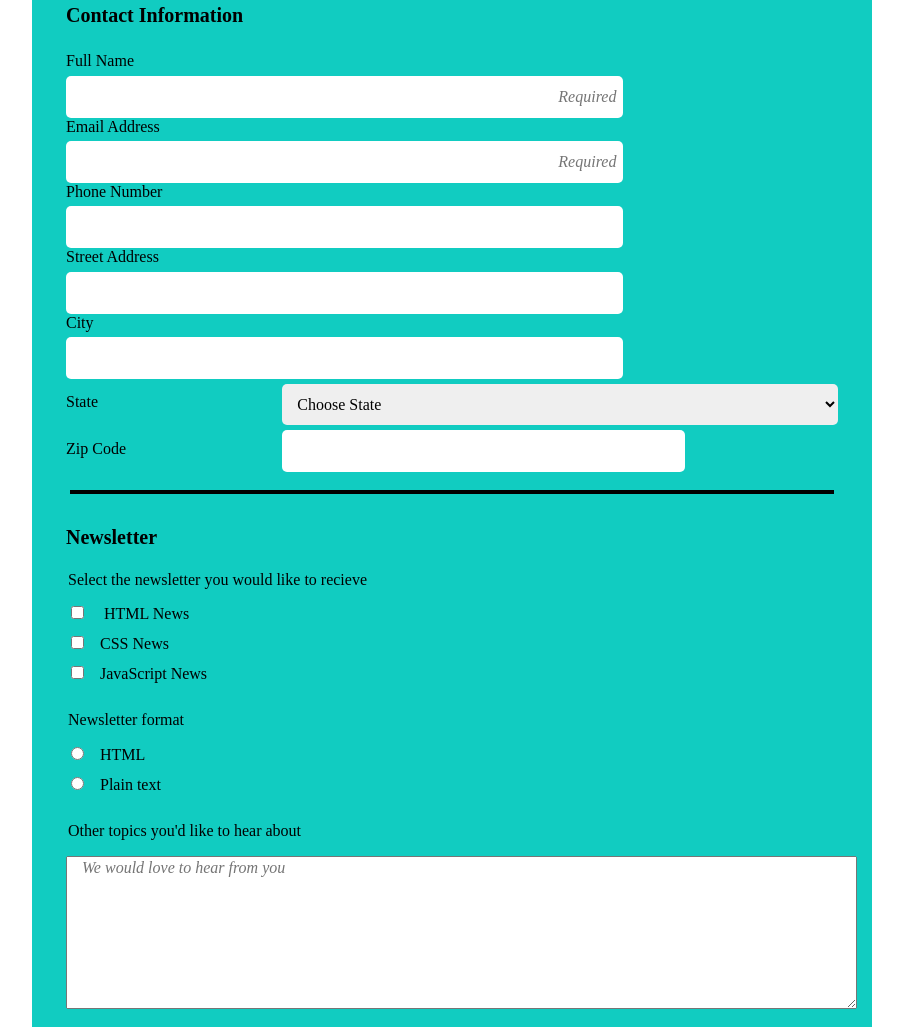
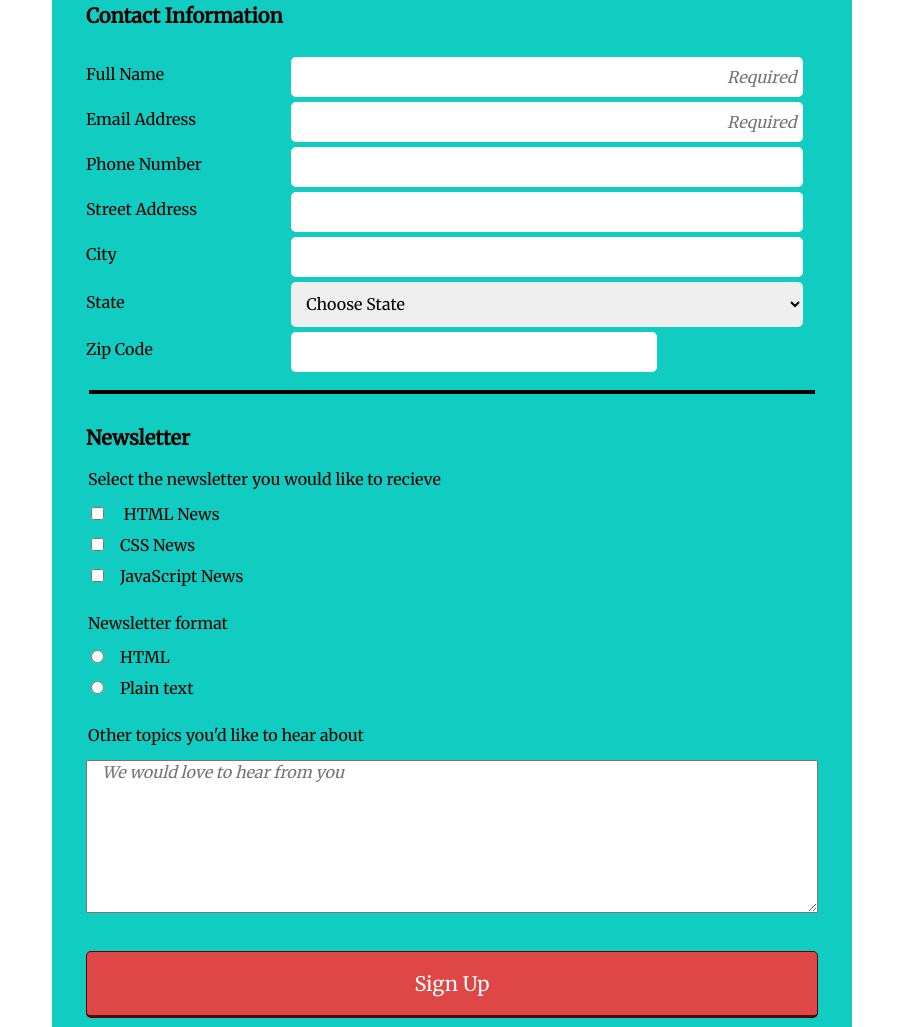
Before and after one commit to DudeCalledZee/Techdegree-Project-3, a plain HTML site: page index.html in a window 1280 px wide. Shown: the part 292-1319 px from the top of the page, without its empty margins (188-1091 px from the left). Drawn offline with Linux system fonts and the light colour scheme.

Commit message:
All checked and ready

```diff
--- a/css/stylesheet.css
+++ b/css/stylesheet.css
@@ -1,9 +1,8 @@
 /* base layout */
-
-font-family: "Merriweather", serif;
 
 * {
   box-sizing: border-box;
+  font-family: "Merriweather", serif;
 }
 
 form {
@@ -149,15 +148,12 @@ h2 {
 
 input:focus {
   background-color: rgba(77, 180, 190, 0.8);
+  border: 2px solid red;
 }
 
 ::placeholder {
   font-style: italic;
   padding-right: 5px;
-}
-
-option:first-child {
-  color: rgba(#464646, 0.63);
 }
 
 /* media queries */
@@ -180,7 +176,7 @@ option:first-child {
 
   #state {
     margin-top: 5px;
-    width: 72%;
+    width: 70%;
   }
 
   form {
--- a/index.html
+++ b/index.html
@@ -62,7 +62,7 @@
 
     <hr class="line3">
 
-    <fieldset class="newsletter" action="index.html" method="post">
+    <fieldset class="newsletter">
       <legend><span id="newsletter-form">Newsletter</span></legend>
       <p>Select the newsletter you would like to recieve</p>
       <input type="checkbox" id="html-news" name="news" value="html">
```
